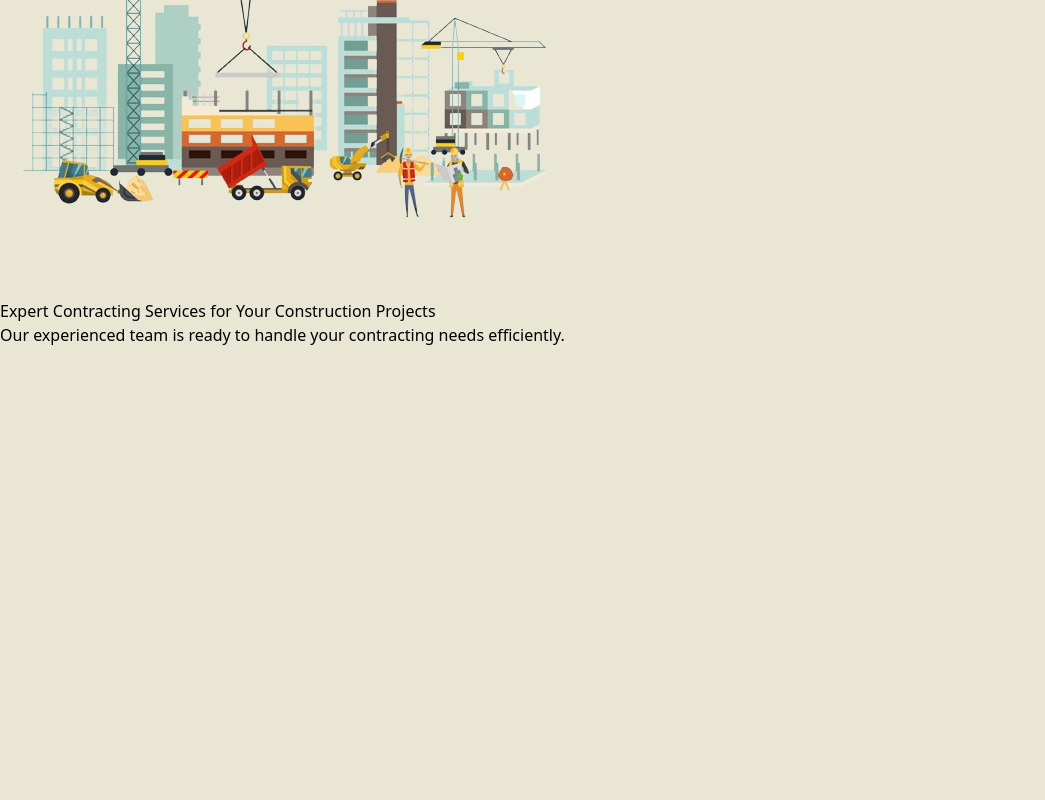
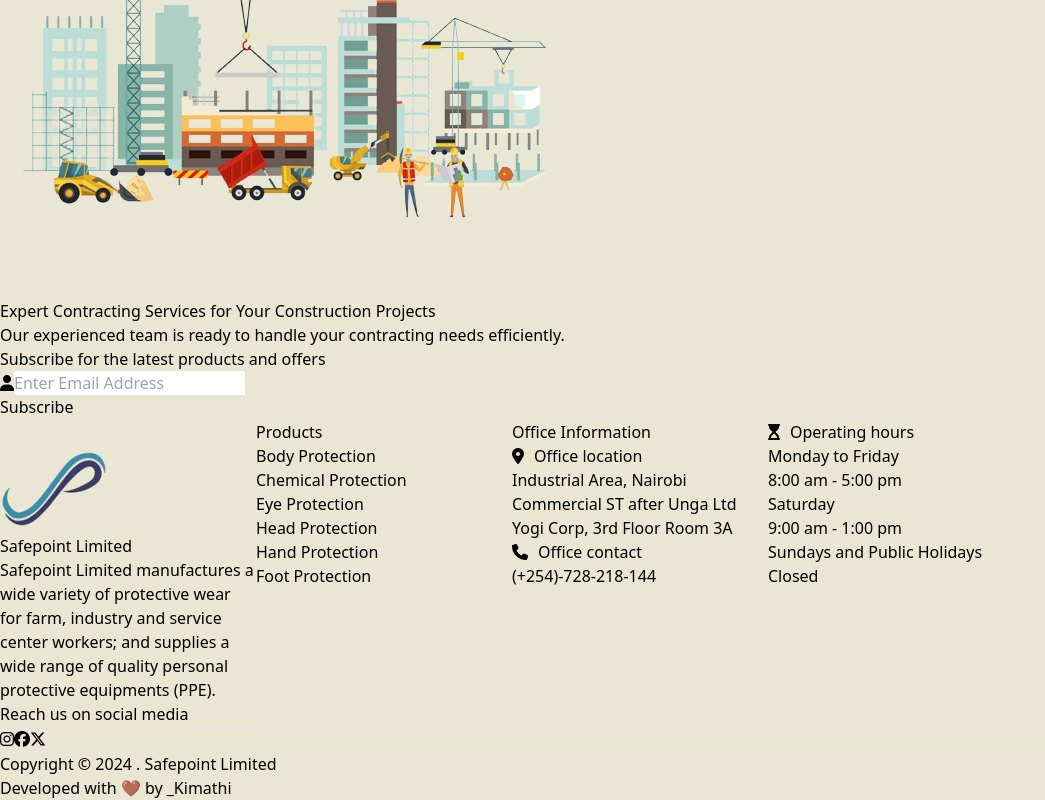
Before and after one commit to Kimathi19/Safepoint-Limited, a React (Vite) app in the folder frontend/: page / in a window 1280 px wide. Shown: the part 3234-4034 px from the top of the page, without its empty margins (0-1045 px from the left). Before the commit the page ends 3581 px from the top, so only its background shows below. Built offline with nearby package versions, Linux system fonts and the light colour scheme.

Commit message:
Started Footer

```diff
--- a/frontend/src/App.jsx
+++ b/frontend/src/App.jsx
@@ -1,6 +1,7 @@
 import React from 'react'
 import Home from "./Pages/Home"
 import Navbar from './Components/Navbar'
+import Footer from './Components/Footer'
 
 
 function App() {
@@ -8,6 +9,7 @@ function App() {
     <div>
       <Navbar/>
       <Home />
+      <Footer/>
     </div>
   )
 }
--- /dev/null
+++ b/frontend/src/Components/Footer.jsx
@@ -0,0 +1,117 @@
+import logo from "../Pages/Assets/Safepoint logo.png";
+
+export default function Footer() {
+  return (
+    <div className="footer w-full absolute botttom-0  text pt-8 px-6">
+      <div className="newsletter flex flex-col items-center justify-center px-4">
+        <h3 className="font-bold text-center">
+          Subscribe for the latest products and offers
+        </h3>
+        <span className="flex items-center gap-1 mt-2 flex-wrap gap-y-2">
+          <fieldset className="flex items-center border gap-3 pl-2 w-[auto] flex-wrap bg-white text-black">
+            <i className="fa-solid fa-user text-sm"></i>
+            <input
+              type="mail"
+              placeholder="Enter Email Address"
+              className="h-10 outline-0"
+            />
+          </fieldset>
+          <button
+            type="submit"
+            className="py-2 px-6 bg-[#33334e] text-white font-semibold text-sm h-10"
+          >
+            Subscribe
+          </button>
+        </span>
+      </div>
+      <hr className="my-4 mx-4 lg:mx-20 border-neutral-700" />
+
+      <div className="quicklinks gap-8">
+        <div className="socials">
+          <div className="limited font-bold gap-2 flex items-center   text-[#3f95ae] capitalize tracking-wide">
+            <img className="w-8 md:w-10 " src={logo} alt="" />
+            <h3>Safepoint Limited</h3>
+          </div>
+          <p>
+            Safepoint Limited manufactures a wide variety of protective wear for
+            farm, industry and service center workers; and supplies a wide range
+            of quality personal protective equipments (PPE).
+          </p>
+          <p>Reach us on social media</p>
+          <hr />
+          <div className="icons flex gap-4">
+            <i class="fa-brands fa-instagram"></i>
+            <i class="fa-brands fa-facebook"></i>
+            <i class="fa-brands fa-x-twitter"></i>
+          </div>
+        </div>
+        <div className="links">
+          <h2 className="font-bold text-center">Products</h2>
+          <p>
+            {" "}
+            <a href="">Body Protection</a>
+          </p>
+          <p>
+            {" "}
+            <a href="">Chemical Protection </a>
+          </p>
+          <p>
+            {" "}
+            <a href="">Eye Protection </a>
+          </p>
+          <p>
+            {" "}
+            <a href="">Head Protection </a>
+          </p>
+          <p>
+            {" "}
+            <a href="">Hand Protection </a>
+          </p>
+          <p>
+            {" "}
+            <a href="">Foot Protection </a>
+          </p>
+        </div>
+        <div className="office">
+          <h2 className="font-bold text-center">Office Information</h2>
+          <div className="footer-icons">
+            <i className="fa-solid fa-location-dot"></i>
+            <p>Office location</p>
+          </div>
+          <p>Industrial Area, Nairobi</p>
+          <p>Commercial ST after Unga Ltd</p>
+          <p>Yogi Corp, 3rd Floor Room 3A</p>
+          <div className="footer-icons">
+            <i className="fa-solid fa-phone"></i>
+            <p>Office contact</p>
+          </div>
+          <p>(+254)-728-218-144</p>
+        </div>
+        <div className="hours">
+          <div className="footer-icons">
+            <i class="fa-solid fa-hourglass-start"></i>
+            <p>Operating hours</p>
+          </div>
+          <p>Monday to Friday</p>
+          <p>8:00 am - 5:00 pm</p>
+          <p>Saturday</p>
+          <p>9:00 am - 1:00 pm</p>
+          <p>Sundays and Public Holidays</p>
+          <p>Closed</p>
+        </div>
+      </div>
+      <hr className="my-4 px-4 lg:mx-20 border-neutral-700" />
+      <div className="anchor mb-2 flex flex-col items-center justify-between lg:flex-row px-4 lg:px-20">
+        <p className="text-sm font-semibold">
+          Copyright &copy; 2024 . Safepoint Limited
+        </p>
+        <p className="text-sm font-bold">
+          Developed with 🤎 by{" "}
+          <a href="https://github.com/Kimathi19" target="_blank">
+            _Kimathi
+          </a>
+        </p>
+      </div>
+    </div>
+  );
+}
--- a/frontend/src/Pages/Home.jsx
+++ b/frontend/src/Pages/Home.jsx
@@ -100,16 +100,16 @@ export default function Home() {
         </div>
       </div>
       <div className="discover container mx-auto px-6 mb-10 min-h-[400px] ">
-        <div className="comprehensive flex justify-evenly border border-blue-700 w-[60%]">
+        <div className="comprehensive flex justify-evenly ">
           <h3 className="text-2xl font-bold text-center">
             Discover Our Comprehensive Construction Services Tailored for Your
             Needs
           </h3>
         </div>
         <div className="cards grid grid-cols-3 gap-6">
-          <div className="safety flex flex-col border border-blue-700">
+          <div className="safety flex flex-col ">
             <img
-              className="w-60 h-60 object-cover rounded-lg items-center  "
+              className="w-60 h-60 object-fill rounded-lg items-center  "
               src={safety}
               alt=""
             />
--- a/frontend/src/index.css
+++ b/frontend/src/index.css
@@ -45,3 +45,20 @@ body{
 .sub-item:hover .sub-link i{
   color: #6eb43f;
 }
+
+.quicklinks {
+  display: grid;
+  align-content: center;
+  grid-template-columns: repeat(auto-fill, minmax(250px, 1fr));
+  /* display: flex;
+  justify-content: space-between;
+  flex-wrap: wrap; */
+  /* align-items: center; */
+  /* gap: 2rem; */
+}
+.footer-icons{
+  display: flex;
+  /* justify-content: space-between; */
+  align-items: center;
+  gap: 10px;
+}
```
